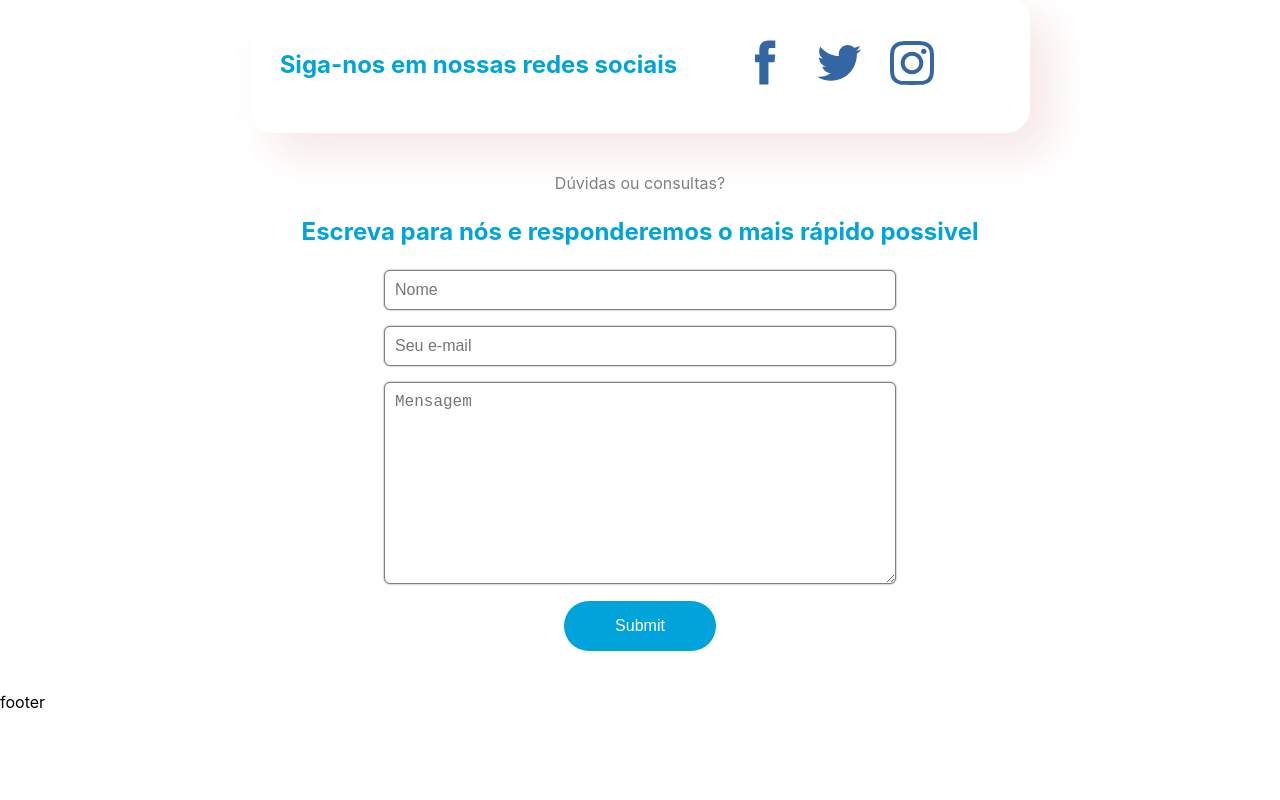
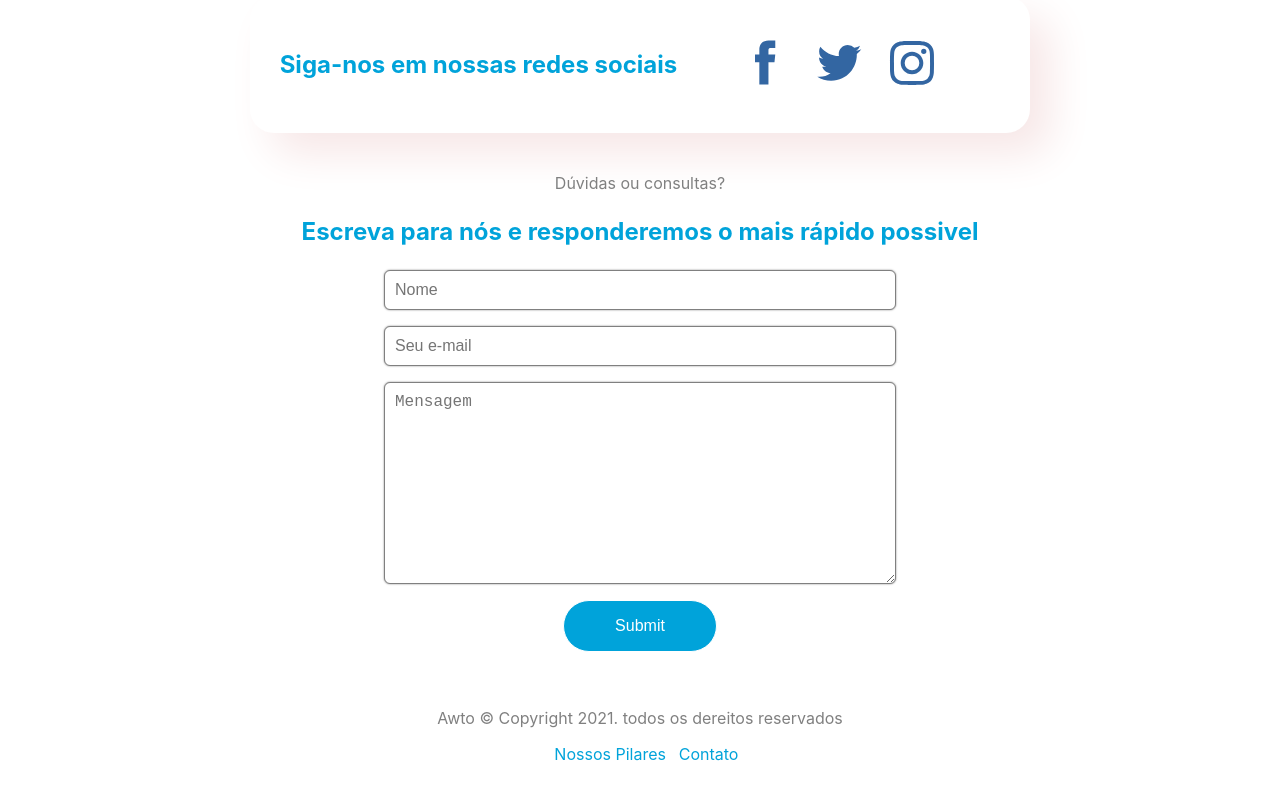
Before and after one commit to manugarcal/awto-landing-page-bra, a React (Create React App) app: page / in a window 1280 px wide. Shown: the part 2164-2964 px from the top of the page. Before the commit the page ends 2876 px from the top, so only its background shows below. Built offline with nearby package versions, Linux system fonts and the light colour scheme.

Commit message:
[add/update] footer component created and styled

```diff
--- a/src/App.css
+++ b/src/App.css
@@ -225,8 +225,18 @@ grid-row-gap: 20px;
   justify-content: center;
 }
 /* -----------footer Styles----------- */
-
-
+.footerContainer{
+ margin: 5vh 10vw;
+}
+.footerText, .footerBtns{
+  display: flex;
+  justify-content: center;
+}
+.footerLink{
+  text-decoration: none;
+  color: var(--primary-color);
+  margin-left: 1vw;
+}
 
 
 /* -----------media query devices----------- */
--- a/src/components/Footer.jsx
+++ b/src/components/Footer.jsx
@@ -1,10 +1,22 @@
-import React from 'react'
+import React from "react";
 
 const Footer = () => {
-    return (
-        <div>
-            footer
-        </div>
-    )
-}
+  return (
+    <div className="footerContainer">
+      <div className="footerText">
+        <p className="secondaryText">
+          Awto &copy; Copyright 2021. todos os dereitos reservados
+        </p>
+      </div>
+      <div className="footerBtns">
+        <a className="footerLink" href="/#">
+          Nossos Pilares
+        </a>
+        <a className="footerLink" href="/#">
+          Contato
+        </a>
+      </div>
+    </div>
+  );
+};
 export default Footer;
```
